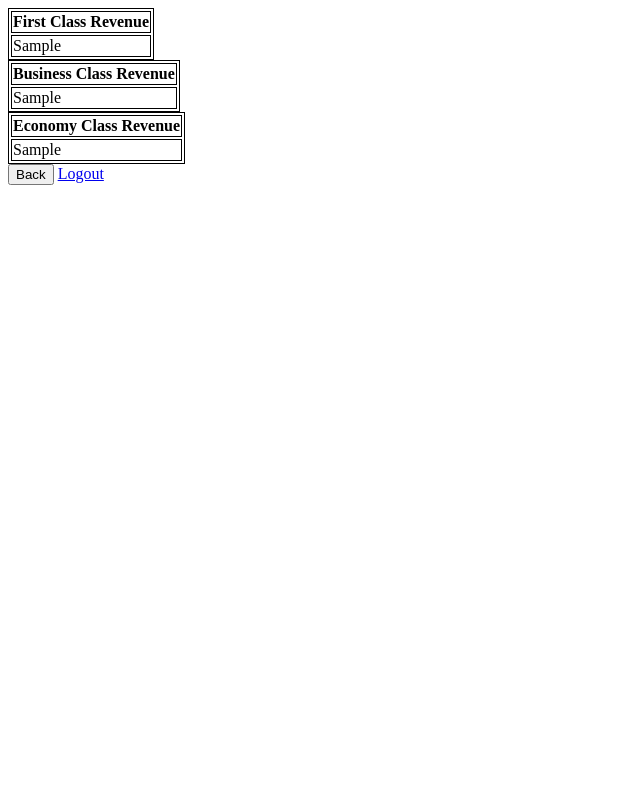
After one commit to leohohoho/flight_ticket_reservation, a Flask app: template templates/view_earned_revenue_by_class.html in a window 1280 px wide. The commit adds this page. Shown: the whole page, without its empty margins (0-640 px from the left). Run offline with Flask 2, Linux system fonts and the light colour scheme; the template is opened without the code that fills it: most values are stand-ins (such as "Sample title", 1, 10 or a date in 2020).

Commit message:
more staff views untested

```diff
--- a/app.py
+++ b/app.py
@@ -341,7 +341,7 @@ def view_frequent_customers():
     if session['login'] and session['role'] == "staff" and "username" in session:
         cursor = conn.cursor()
         username = session['username']
-        query = 'SELECT customer.name, customer.email FROM ticket, airline_staff, customer WHERE airline_staff.user_name = %s AND ticket.airline_name = airline_staff.airline_name AND ticket.email = customer.email AND ticket.departure_date_time BETWEEN DATE_ADD(CURDATE(), INTERVAL -1 year) AND CURDATE() GROUP BY customer.email ORDER BY (count(customer.name)) DESC '
+        query = 'SELECT customer.name, customer.email FROM ticket, airline_staff, customer WHERE airline_staff.username = %s AND ticket.airline_name = airline_staff.airline_name AND ticket.email = customer.email AND ticket.departure_datetime BETWEEN DATE_ADD(CURDATE(), INTERVAL -1 year) AND CURDATE() GROUP BY customer.email ORDER BY (count(customer.name)) DESC '
         cursor.execute(query, (username))
         data = cursor.fetchall()
         cursor.close()
@@ -354,14 +354,33 @@ def view_earned_revenue():
     if session['login'] and session['role'] == "staff" and "username" in session:
         cursor = conn.cursor()
         username = session['username']
-        query_year = 'SELECT sum(ticket.sold_price) FROM ticket, airline_staff WHERE airline_staff.user_name = %s AND airline_staff.airline_name = ticket.airline_name AND ticket.purchase_date_time BETWEEN DATE_ADD(CURDATE(),INTERVAL -1 year) AND CURDATE() group by airline_staff.airline_name'
-        query_month = 'SELECT sum(ticket.sold_price) FROM ticket, airline_staff WHERE airline_staff.user_name = %s AND airline_staff.airline_name = ticket.airline_name AND ticket.purchase_date_time BETWEEN DATE_ADD(CURDATE(),INTERVAL -1 month) AND CURDATE() group by airline_staff.airline_name'
+        query_year = 'SELECT sum(ticket.sold_price) FROM ticket, airline_staff WHERE airline_staff.username = %s AND airline_staff.airline_name = ticket.airline_name AND ticket.purchase_date_time BETWEEN DATE_ADD(CURDATE(),INTERVAL -1 year) AND CURDATE() group by airline_staff.airline_name'
+        query_month = 'SELECT sum(ticket.sold_price) FROM ticket, airline_staff WHERE airline_staff.username = %s AND airline_staff.airline_name = ticket.airline_name AND ticket.purchase_date_time BETWEEN DATE_ADD(CURDATE(),INTERVAL -1 month) AND CURDATE() group by airline_staff.airline_name'
         cursor.execute(query_year, (username))
         lastyear = cursor.fetchone()
         cursor.execute(query_month, (username))
         lastmonth = cursor.fetchone()
         cursor.close()
         return render_template('view_earned_revenue.html', lastyear = lastyear, lastmonth = lastmonth)
+    else:
+        return render_template("error.html", error="Session fail")
+
+@app.route('/view_earned_revenue_by_class')
+def view_earned_revenue_by_class():
+    if session['login'] and session['role'] == "staff" and "username" in session:
+        cursor = conn.cursor()
+        username = session['username']
+        query_first = "SELECT sum(ticket.sold_price) FROM ticket, airline_staff WHERE airline_staff.username = %s AND airline_staff.airline_name = ticket.airline_name AND ticket.travel_class = 'first' group by airline_staff.airline_name"
+        query_business = "SELECT sum(ticket.sold_price) FROM ticket, airline_staff WHERE airline_staff.username = %s AND airline_staff.airline_name = ticket.airline_name AND ticket.travel_class = 'business' group by airline_staff.airline_name"
+        query_economy = "SELECT sum(ticket.sold_price) FROM ticket, airline_staff WHERE airline_staff.username = %s AND airline_staff.airline_name = ticket.airline_name AND ticket.travel_class = 'economy' group by airline_staff.airline_name"
+        cursor.execute(query_first, (username))
+        first = cursor.fetchone()
+        cursor.execute(query_business, (username))
+        business = cursor.fetchone()
+        cursor.execute(query_economy, (username))
+        economy = cursor.fetchone()
+        cursor.close()
+        return render_template('view_earned_revenue_by_class.html', first = first, business = business, economy = economy)
     else:
         return render_template("error.html", error="Session fail")
 
--- /dev/null
+++ b/templates/view_earned_revenue_by_class.html
@@ -0,0 +1,56 @@
+<html>
+<body>
+
+<style type="text/css">
+	table, th, td{
+		border: 1px solid black;
+	}
+</style>
+
+
+{% if first %}
+	<table>
+		<th>First Class Revenue</th>
+
+	    {% for line in first %}
+		<tr>
+			<td>{{first['sum(ticket.sold_price)']}}</td>
+		</tr>
+	    {% endfor %}
+	</table>
+{% endif %}
+
+{% if business %}
+	<table>
+		<th>Business Class Revenue</th>
+
+		{% for line in business %}
+		<tr>
+			<td>{{business['sum(ticket.sold_price)']}}</td>
+		</tr>
+	    {% endfor %}
+	</table>
+{% endif %}
+
+{% if economy %}
+	<table>
+		<th>Economy Class Revenue</th>
+
+		{% for line in economy %}
+		<tr>
+			<td>{{economy['sum(ticket.sold_price)']}}</td>
+		</tr>
+	    {% endfor %}
+	</table>
+{% endif %}
+
+{% if not first and not business and not economy  %}
+	<h1>No Revenue!</h1>
+{% endif %}
+
+<a href="/staffHomePage"><button> Back </button></a>
+
+<a href="/logout">Logout</a>
+
+</body>
+</html>
```
Also changed, not shown: templates/view_earned_revenue.html (+7 -6 lines).
